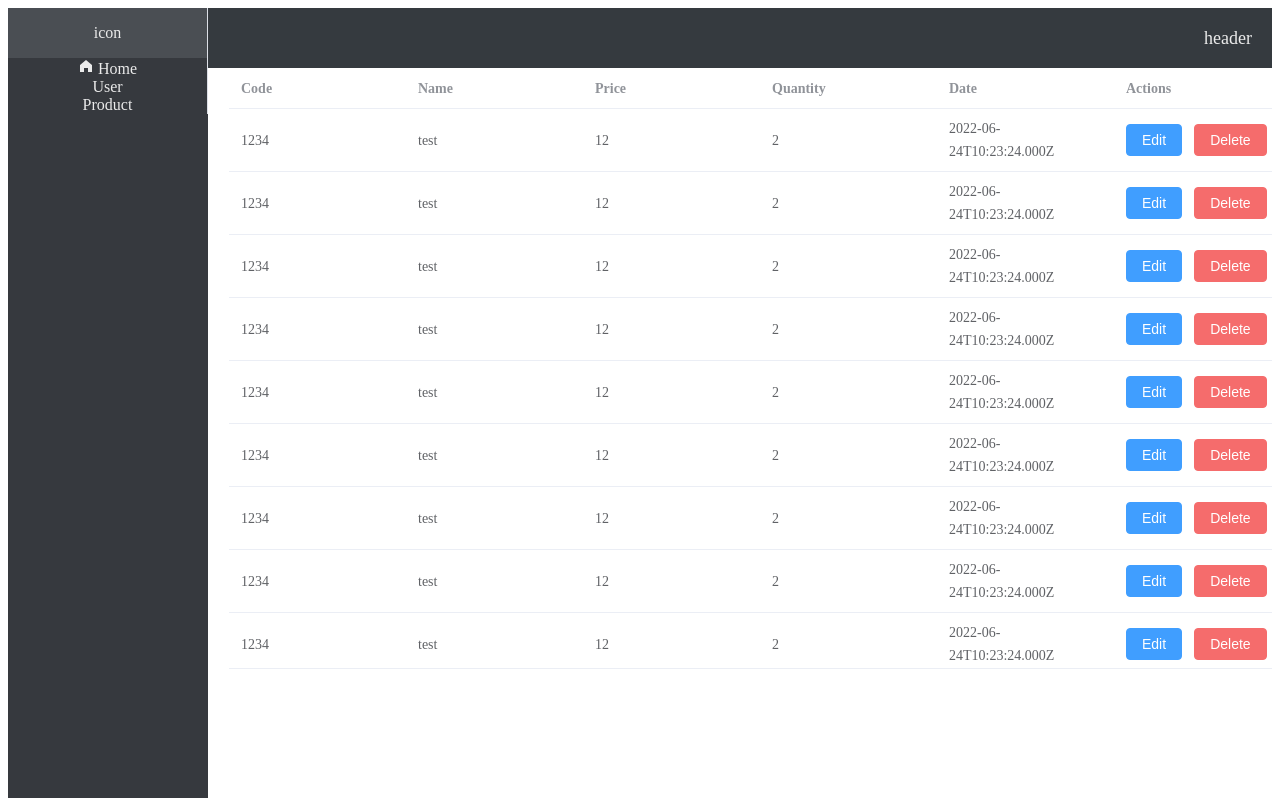
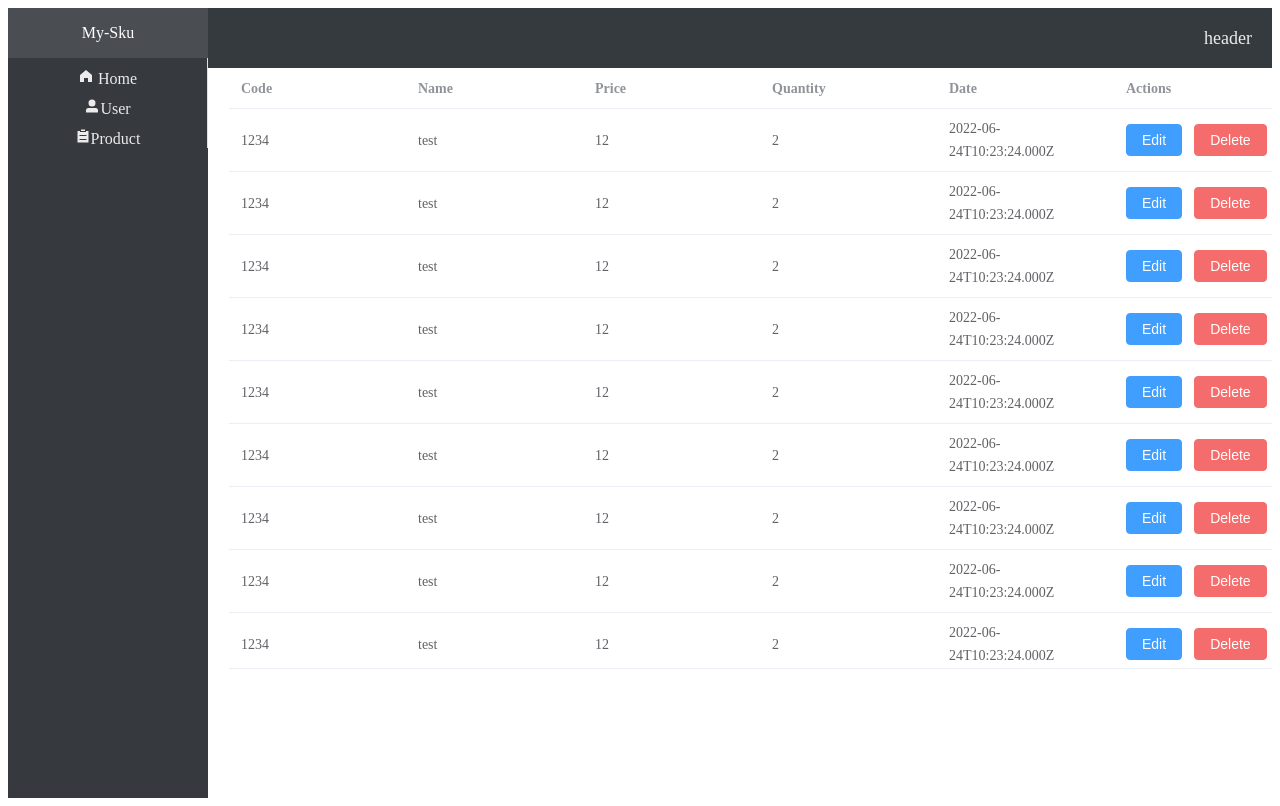
Before and after one commit to zihan1997/My-sku-app_rebuild, a Vue app: page /#/ in a window 1280 px wide. Built offline with nearby package versions, Linux system fonts and the light colour scheme.

Commit message:
- [style] adjust side bar style

```diff
--- a/package.json
+++ b/package.json
@@ -11,7 +11,8 @@
     "core-js": "^3.8.3",
     "vue": "^3.2.13",
     "element-plus": "2.2.6",
-    "@element-plus/icons-vue": "2.0.6"
+    "@element-plus/icons-vue": "2.0.6",
+    "vue-router": "4.0.16"
   },
   "devDependencies": {
     "@babel/core": "^7.12.16",
--- a/src/components/framework/Index.vue
+++ b/src/components/framework/Index.vue
@@ -41,6 +41,7 @@ export default {
   justify-content: center;
   align-items: center;
   background-color: rgb(74, 78, 83);
+  color: white;
 }
 
 /* Web Header */
@@ -58,18 +59,6 @@ export default {
   right: 20px;
 }
 
-/* Web Side bar */
-.sider {
-  display: flex;
-  /*margin-top: 100px;*/
-  background-color: rgb(54, 57, 62);
-  /*height: auto;*/
-}
-.sider ul{
-  color: rgb(235, 235, 235);
-  text-align: center;
-  background-color: inherit;
-}
 
 
 /* Content */
--- a/src/components/framework/SideBar.vue
+++ b/src/components/framework/SideBar.vue
@@ -1,33 +1,54 @@
 <template>
-  <el-aside class="sider" width="200px" >
-    <el-scrollbar>
-      <el-menu id="Project-Icon">
-        icon
-      </el-menu>
+  <el-aside class="sider" >
+
+    <el-col>
+      <div id="Project-Icon">My-Sku</div>
       <el-menu >
         <el-icon ><HomeFilled /></el-icon> Home
       </el-menu>
       <el-menu index="2">
-        User
+        <el-icon><UserFilled /></el-icon>User
       </el-menu>
       <el-menu index="3">
-        Product
+        <el-icon><List /></el-icon>Product
       </el-menu>
-    </el-scrollbar>
+    </el-col>
+
   </el-aside>
 </template>
 
 <script>
 
-import { HomeFilled } from "@element-plus/icons-vue"
+import { HomeFilled, UserFilled, List } from "@element-plus/icons-vue"
 export default {
   name: "SideBar",
   components: {
     HomeFilled,
+    UserFilled,
+    List
   }
 }
 </script>
 
 <style scoped>
 
+/* Web Side bar */
+.sider {
+  vertical-align: auto;
+  align-content: center;
+  width: 200px;
+  display: flex;
+  background-color: rgb(54, 57, 62);
+
+}
+.sider ul{
+  color: rgb(235, 235, 235);
+  text-align: center;
+  background-color: inherit;
+  height: 30px;
+}
+
+.el-menu{
+  padding-top: 10px;
+}
 </style>
```
Also changed, not shown: 1 other file (tests, documents, lock files or other folders).
